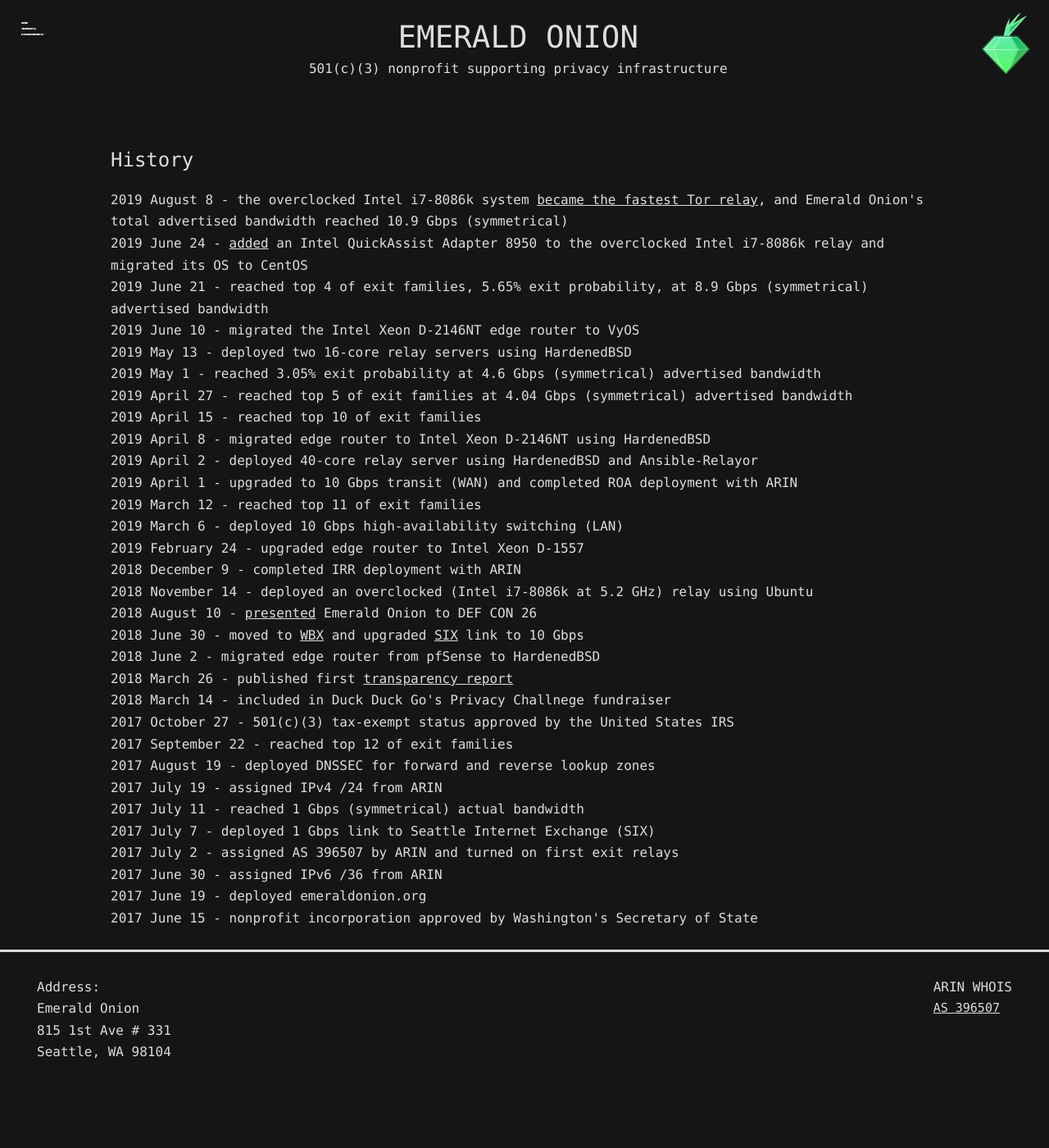
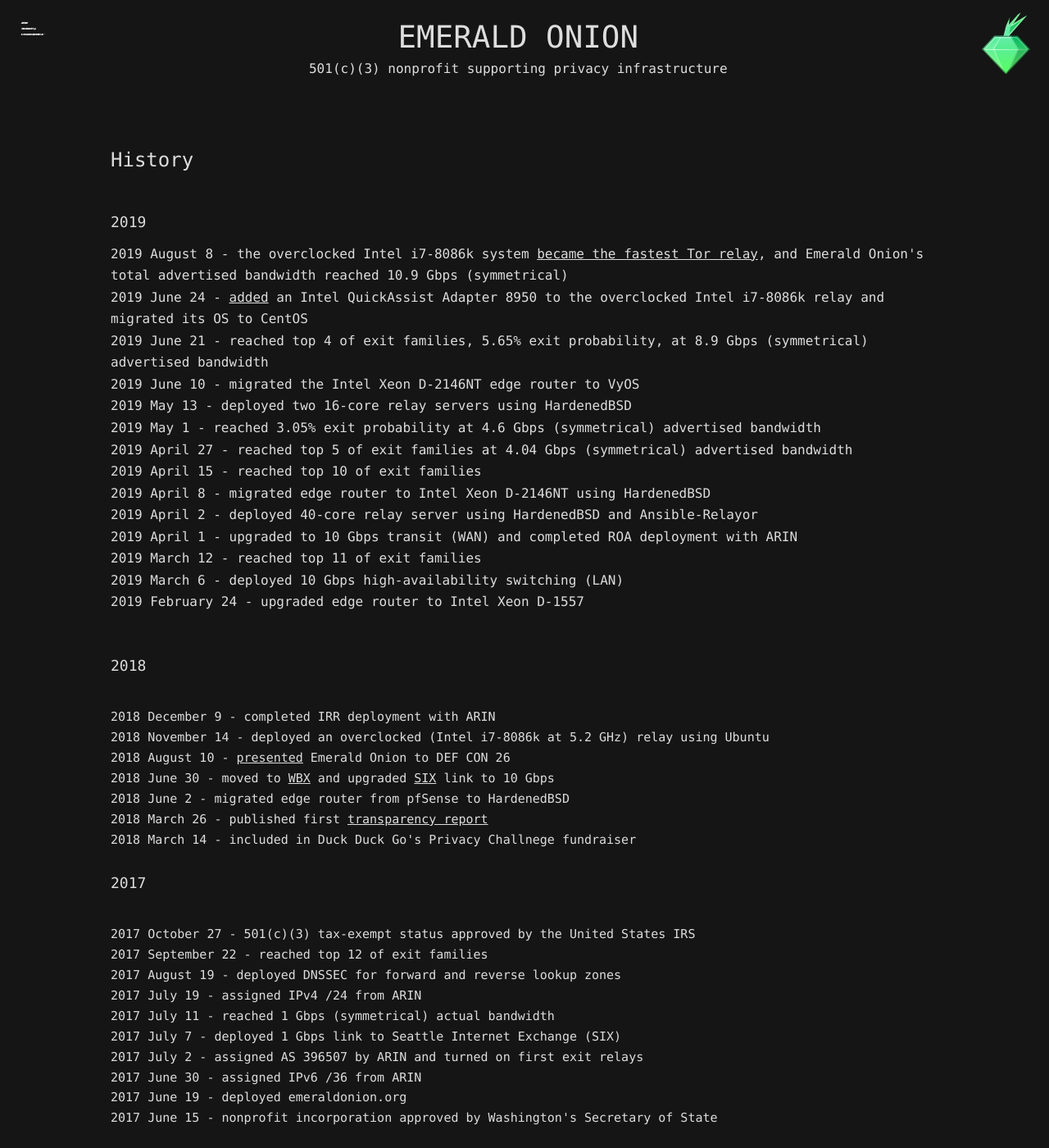
Before and after one commit to emeraldonion/emeraldonion.github.io, a Jekyll site: the page index.html, which Jekyll copies as it is, in a window 1280 px wide and 1400 px high, scrolled down 365 px. Shown: the whole window at 82% size. Built offline with Jekyll 4.4.1, drawn with Linux system fonts in a browser that asks for light colours; before the commit the page ends 1684 px from its top, so only the background shows below that.

Commit message:
broke up History by year

```diff
--- a/index.html
+++ b/index.html
@@ -35,6 +35,7 @@
 	    <p>View the status of Emerald Onion's Tor routers on Tor Project's <a href="https://metrics.torproject.org/rs.html#search/as:396507" target="_blank">Relay Search</a>.</p>
 	    <p>View the Tor network's exit relay distribution <a href="https://metrics.torproject.org/rs.html#aggregate/as/flag:exit" target="_blank">here (top 10)</a> or <a href="https://metrics.torproject.org/bubbles.html#network-family-exits-only" target="_blank">here (bubble graph)</a>.</p>
 	<h1>History</h1>
+		<h3>2019</h3>
 			<p>2019 August 8 - the overclocked Intel i7-8086k system <a href="https://twitter.com/EmeraldOnion/status/1159629121158148102" target="_blank"> became the fastest Tor relay</a>, and Emerald Onion's total advertised bandwidth reached 10.9 Gbps (symmetrical)
 			<br />2019 June 24 - <a href="https://twitter.com/EmeraldOnion/status/1143407128859668480" target="_blank">added</a> an Intel QuickAssist Adapter 8950 to the overclocked Intel i7-8086k relay and migrated its OS to CentOS
 			<br />2019 June 21 - reached top 4 of exit families, 5.65% exit probability, at 8.9 Gbps (symmetrical) advertised bandwidth
@@ -49,6 +50,7 @@
 			<br />2019 March 12 - reached top 11 of exit families
 			<br />2019 March 6 - deployed 10 Gbps high-availability switching (LAN)
 			<br />2019 February 24 - upgraded edge router to Intel Xeon D-1557
+		<h3>2018</h3>
 			<br />2018 December 9 - completed IRR deployment with ARIN
 			<br />2018 November 14 - deployed an overclocked (Intel i7-8086k at 5.2 GHz) relay using Ubuntu
 			<br />2018 August 10 - <a href="https://www.youtube.com/watch?v=cs6a1i4Owic" target="_blank">presented</a> Emerald Onion to DEF CON 26
@@ -56,6 +58,7 @@
 			<br />2018 June 2 - migrated edge router from pfSense to HardenedBSD
 			<br />2018 March 26 - published first <a href="transparency/">transparency report</a>
 			<br />2018 March 14 - included in Duck Duck Go's Privacy Challnege fundraiser
+		<h3>2017</h3>
 	    		<br />2017 October 27 - 501(c)(3) tax-exempt status approved by the United States IRS
 			<br />2017 September 22 - reached top 12 of exit families
 			<br />2017 August 19 - deployed DNSSEC for forward and reverse lookup zones
```
Lines whose indentation alone changed are shown as unchanged.
